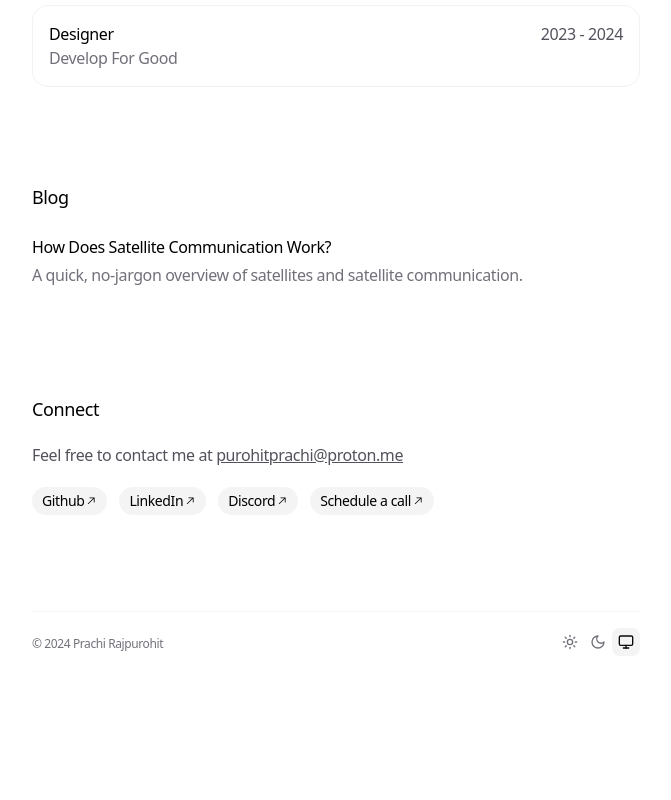
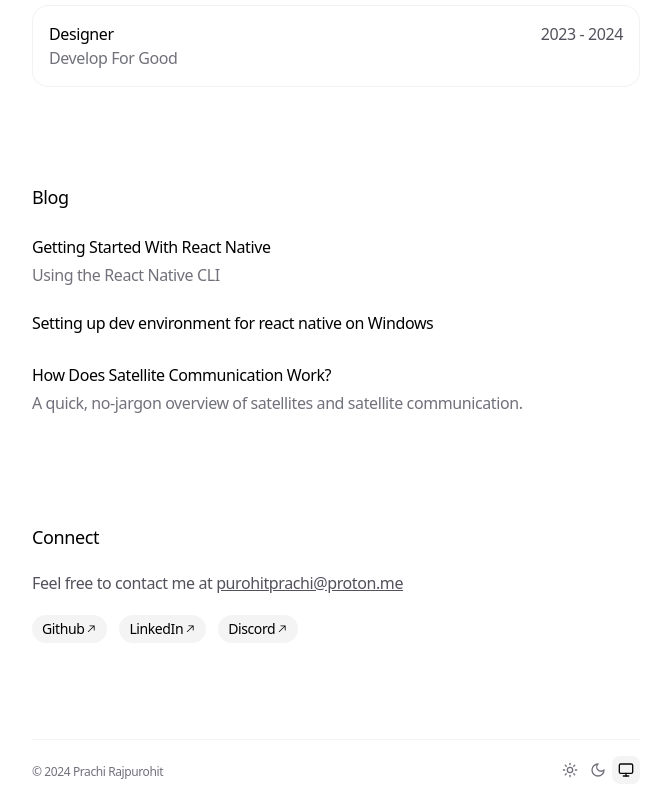
Before and after one commit to prachirajpurohit/personal-website, a Next.js app: page / in a window 1280 px wide. Shown: the part 1287-2087 px from the top of the page, without its empty margins (304-975 px from the left). Before the commit the page ends 1959 px from the top, so only its background shows below. Built offline with nearby package versions, Linux system fonts and the light colour scheme.

Commit message:
add hashnode blog

```diff
--- a/app/data.ts
+++ b/app/data.ts
@@ -87,11 +87,23 @@ export const WORK_EXPERIENCE: WorkExperience[] = [
 
 export const BLOG_POSTS: BlogPost[] = [
   {
+    title: 'Getting Started With React Native',
+    description: 'Using the React Native CLI',
+    link: 'https://prachipurohit.hashnode.dev/getting-started-with-react-native',
+    uid: 'blog-1',
+  },
+  {
+    title: 'Setting up dev environment for react native on Windows',
+    description: '',
+    link: 'https://prachipurohit.hashnode.dev/setting-up-dev-environment-for-react-native-on-windows',
+    uid: 'blog-2',
+  },
+  {
     title: 'How Does Satellite Communication Work?',
     description:
       'A quick, no-jargon overview of satellites and satellite communication.',
     link: '/blog/test-blog',
-    uid: 'blog-0',
+    uid: 'blog-3',
   },
 ]
 
@@ -108,10 +120,10 @@ export const SOCIAL_LINKS: SocialLink[] = [
     label: 'Discord',
     link: 'https://www.discord.com/users/1426237124000350374',
   },
-  {
-    label: 'Schedule a call',
-    link: 'https://cal.com/prachipurohit',
-  }
+  // {
+  //   label: 'Schedule a call',
+  //   link: 'https://cal.com/prachipurohit',
+  // }
 ]
 
 export const EMAIL = 'purohitprachi@proton.me'
```
